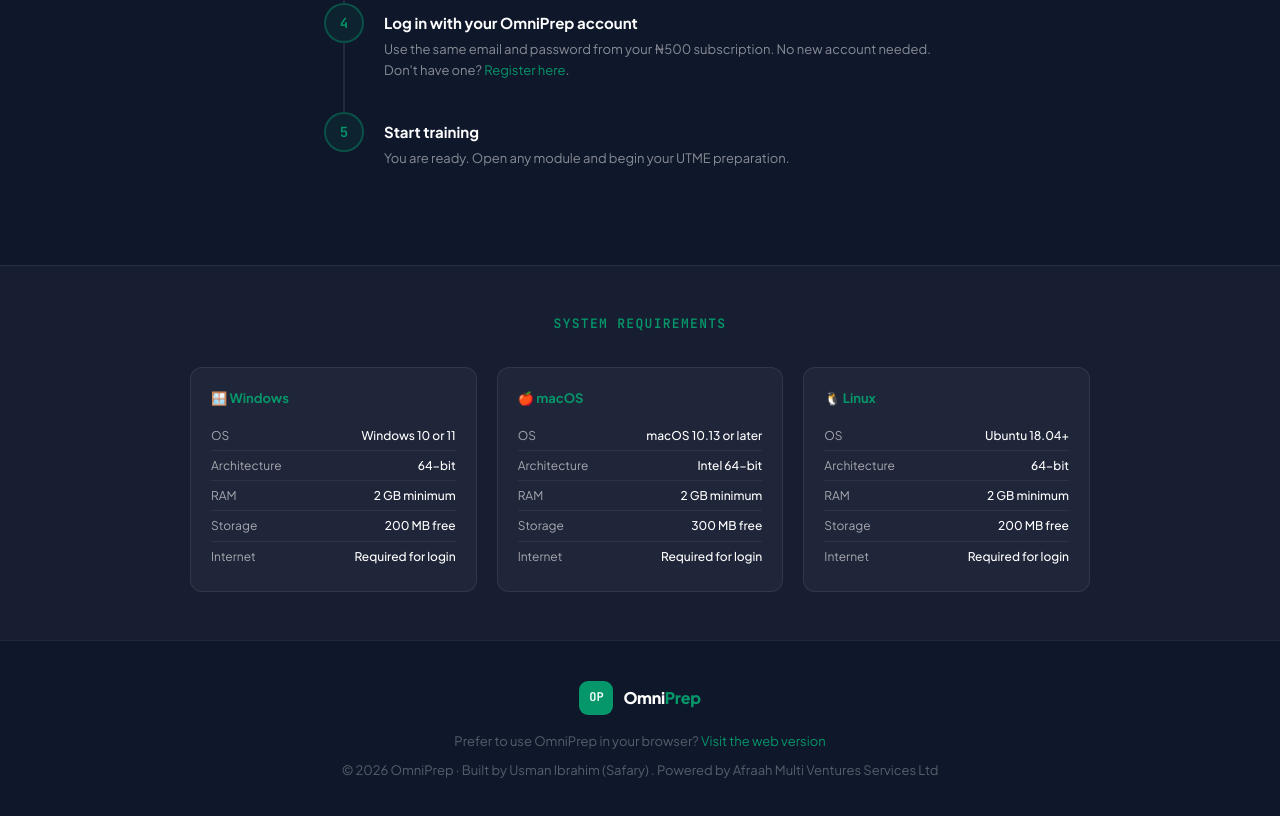
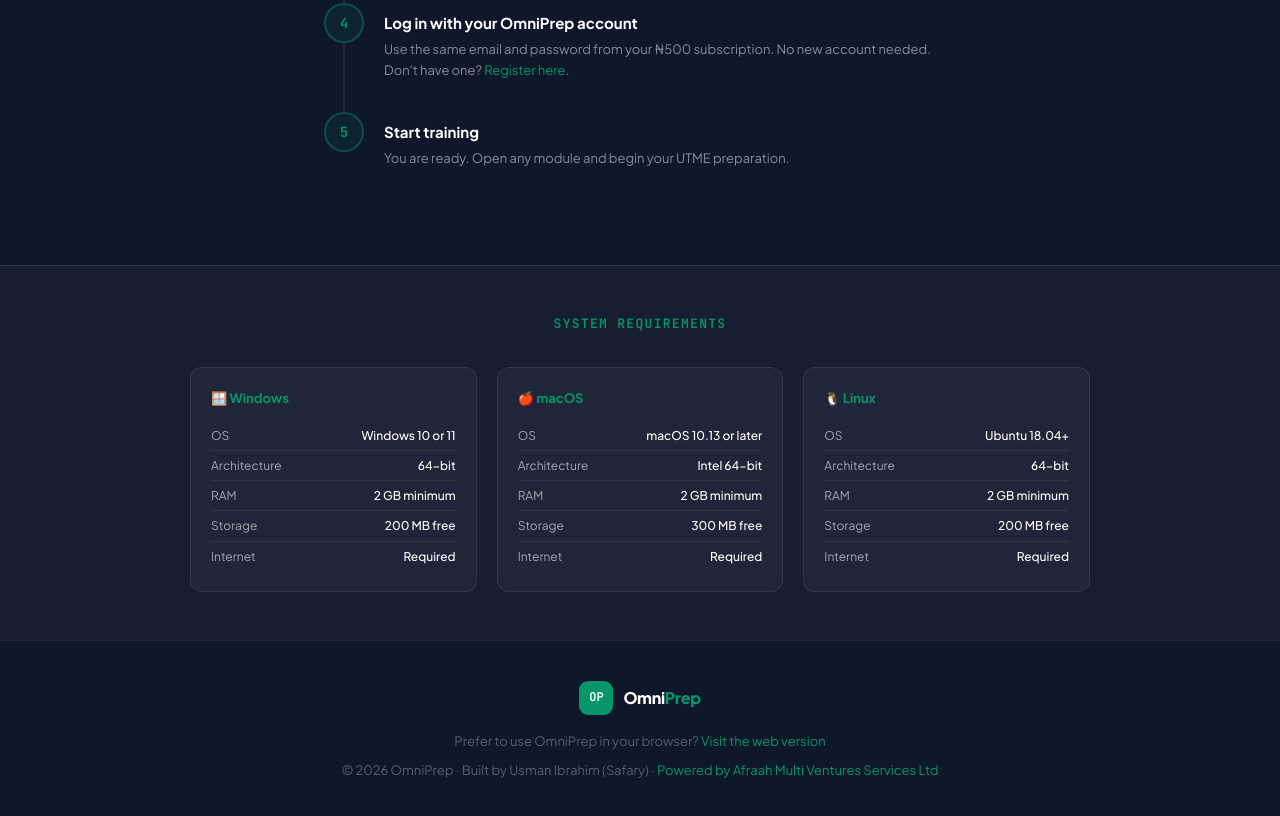
Before and after one commit to Safary01/omniprep, a plain HTML site: page desktop.html in a window 1280 px wide. Shown: the part 1969-2785 px from the top of the page. Drawn offline with Linux system fonts and the light colour scheme.

Commit message:
Update desktop.html

```diff
--- a/desktop.html
+++ b/desktop.html
@@ -650,7 +650,7 @@
       <div class="sysreq-row"><span>Architecture</span><span>64-bit</span></div>
       <div class="sysreq-row"><span>RAM</span><span>2 GB minimum</span></div>
       <div class="sysreq-row"><span>Storage</span><span>200 MB free</span></div>
-      <div class="sysreq-row"><span>Internet</span><span>Required for login</span></div>
+      <div class="sysreq-row"><span>Internet</span><span>Required</span></div>
     </div>
 
     <div class="sysreq-card">
@@ -659,7 +659,7 @@
       <div class="sysreq-row"><span>Architecture</span><span>Intel 64-bit</span></div>
       <div class="sysreq-row"><span>RAM</span><span>2 GB minimum</span></div>
       <div class="sysreq-row"><span>Storage</span><span>300 MB free</span></div>
-      <div class="sysreq-row"><span>Internet</span><span>Required for login</span></div>
+      <div class="sysreq-row"><span>Internet</span><span>Required</span></div>
     </div>
 
     <div class="sysreq-card">
@@ -668,7 +668,7 @@
       <div class="sysreq-row"><span>Architecture</span><span>64-bit</span></div>
       <div class="sysreq-row"><span>RAM</span><span>2 GB minimum</span></div>
       <div class="sysreq-row"><span>Storage</span><span>200 MB free</span></div>
-      <div class="sysreq-row"><span>Internet</span><span>Required for login</span></div>
+      <div class="sysreq-row"><span>Internet</span><span>Required</span></div>
     </div>
 
   </div>
@@ -686,7 +686,7 @@
     <a href="https://safary01.github.io/omniprep/">Visit the web version</a>
   </p>
   <p style="margin-top:8px">
-    &copy; 2026 OmniPrep · Built by Usman Ibrahim (Safary) . Powered by Afraah Multi Ventures Services Ltd
+    &copy; 2026 OmniPrep · Built by Usman Ibrahim (Safary) · <a href= "https://afraahtechhub.com.ng">Powered by Afraah Multi Ventures Services Ltd</a>
   </p>
 </footer>
 
```
